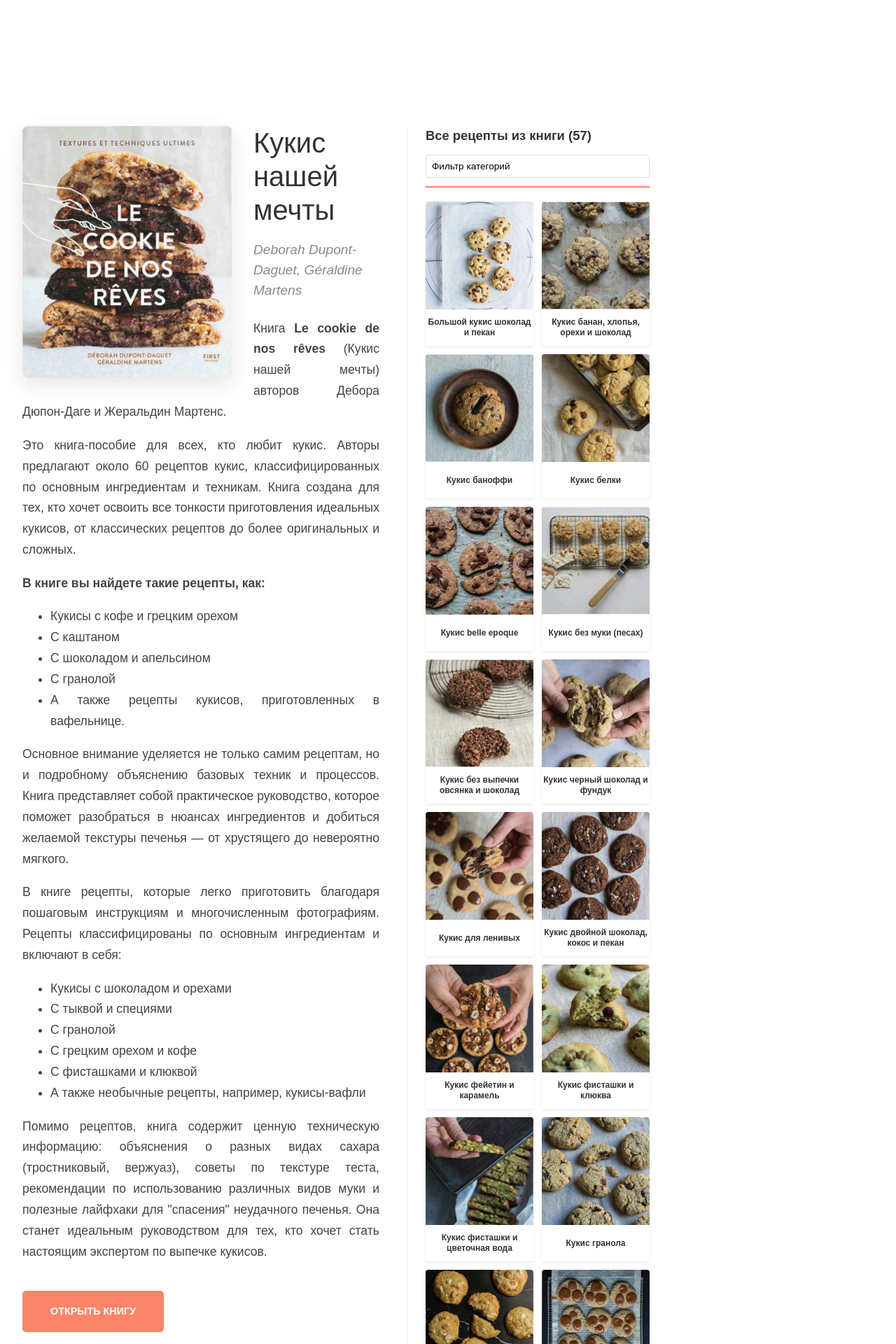
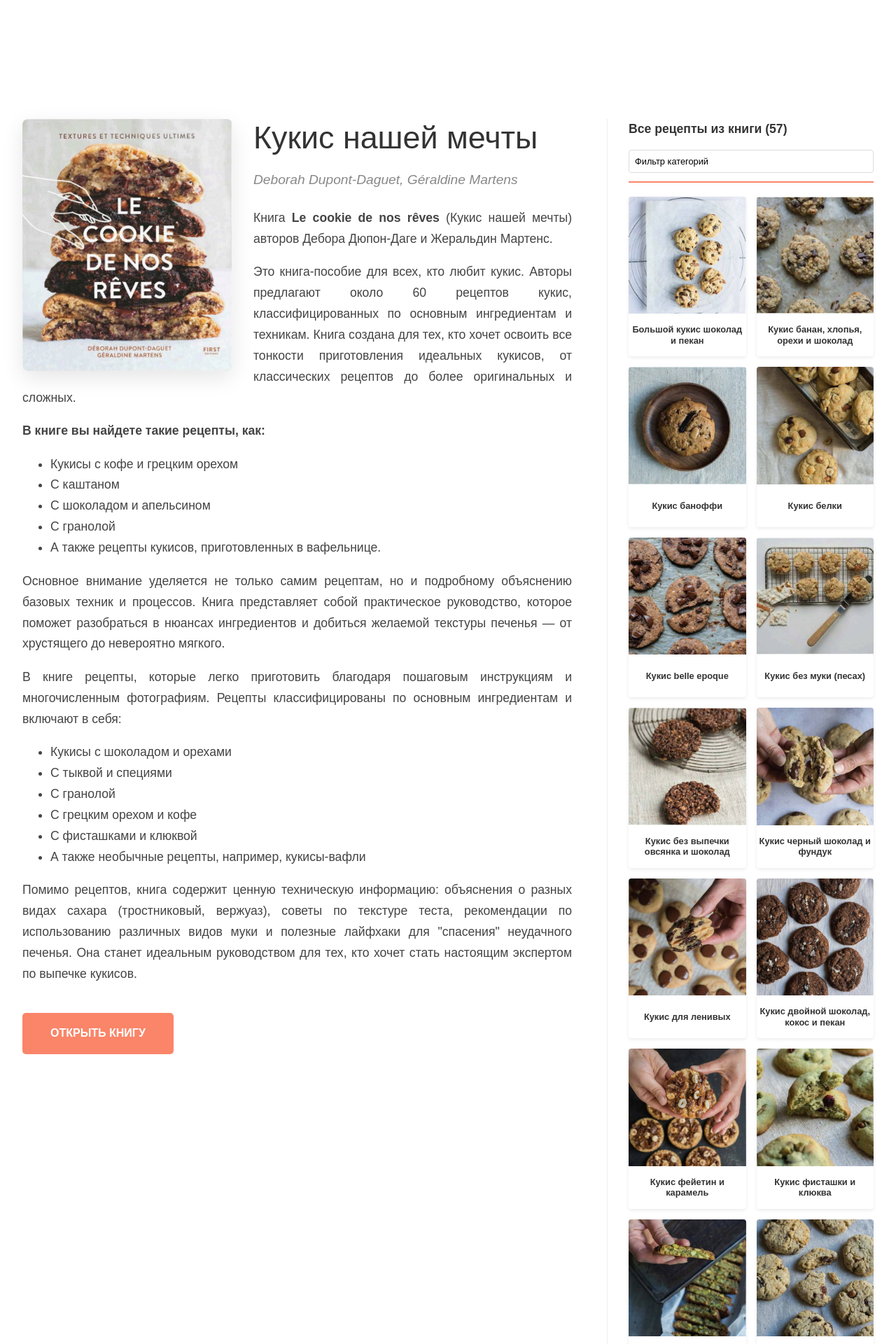
Before and after one commit to Helga1970/new-site, a Jekyll site: the page built from _books/les-cookeis-de-nos-reve.html, in a window 1280 px wide. Shown: the top 1920 px of the page at 70% size. Built offline with Jekyll 4.4.1, drawn with Linux system fonts in a browser that asks for light colours; nearby versions of some CDN libraries; some web fonts are replaced; comment, search, counter and statistics services are not loaded.

Commit message:
Update book_page.html

```diff
--- a/_layouts/book_page.html
+++ b/_layouts/book_page.html
@@ -3,40 +3,52 @@ layout: default
 ---
 
 <style>
-    /* 1. РАСШИРЯЕМ ГЛАВНЫЙ КОНТЕЙНЕР (Убираем пустую дыру справа) */
-    .container.main-content, .container, .content, .site-content {
-        max-width: 95vw !important; /* Растягиваем почти на весь экран */
+    /* 1. ЛОМАЕМ СТЕНЫ РОДИТЕЛЬСКОГО КОНТЕЙНЕРА */
+    /* Эти стили заставят блок .container в default.html стать широким */
+    .container.main-content {
+        max-width: 95vw !important;
         width: 95vw !important;
+        display: flex !important;
+        justify-content: center !important;
         margin: 0 auto !important;
         padding: 0 !important;
     }
 
-    /* 2. ОБЕРТКА СТРАНИЦЫ: РАСПРЕДЕЛЯЕМ 70% НА 30% */
+    /* Скрываем системный сайдбар из default.html, если он мешает */
+    .container.main-content > aside,
+    .container.main-content > .sidebar {
+        display: none !important;
+    }
+
+    /* Расширяем внутреннюю секцию */
+    section.content {
+        width: 100% !important;
+        max-width: 100% !important;
+        margin: 0 !important;
+        padding: 0 !important;
+    }
+
+    /* 2. НАСТРАИВАЕМ НАШУ СТРАНИЦУ (70% на 30%) */
     .book-page-wrapper {
         display: flex !important;
-        flex-direction: row !important;
-        justify-content: center !important; /* Центрируем всю конструкцию */
-        gap: 40px;
         width: 100% !important;
-        margin: 40px auto !important;
+        gap: 50px;
+        margin-top: 30px;
     }
 
-    /* ЛЕВАЯ КОЛОНКА — ТЕПЕРЬ 70% */
     .book-main-content {
-        width: 70% !important;
-        flex-shrink: 1 !important;
-        min-width: 0;
+        width: 70% !important; /* Твои 70% ширины */
+        flex-shrink: 1;
     }
 
-    /* ПРАВАЯ КОЛОНКА (САЙДБАР) */
     .book-sidebar {
-        width: 320px !important;
-        flex-shrink: 0 !important;
+        width: 350px !important; /* Сайдбар для рецептов */
+        flex-shrink: 0;
         border-left: 1px solid #eee;
-        padding-left: 25px;
+        padding-left: 30px;
     }
 
-    /* 3. КАРТИНКА И ОБТЕКАНИЕ (Раз лево в порядке — фиксируем) */
+    /* 3. ОБТЕКАНИЕ КАРТИНКИ */
     .book-cover-img {
         float: left !important;
         width: 300px !important;
@@ -47,77 +59,69 @@ layout: default
 
     /* 4. ИСПРАВЛЕНИЕ ФИЛЬТРА (Галочки в одну строку с текстом) */
     .checkbox-item {
-        display: flex !important; /* Выстраивает в ряд */
-        align-items: center !important; /* Центрирует по вертикали */
-        gap: 10px !important; /* Расстояние между галочкой и текстом */
+        display: flex !important;
+        align-items: center !important;
+        gap: 10px !important;
         margin-bottom: 8px !important;
+    }
+
+    .checkbox-item input[type="checkbox"] {
+        margin: 0 !important;
+        width: 18px !important;
+        height: 18px !important;
+        flex-shrink: 0 !important;
         cursor: pointer;
     }
 
-    .checkbox-item input[type="checkbox"] {
-        margin: 0 !important; /* Убираем лишние отступы темы */
-        width: auto !important; /* Чтобы тема не растягивала их на всю строку */
-        height: auto !important;
-        display: inline-block !important;
-    }
-
     .checkbox-item label {
-        display: inline-block !important;
         margin: 0 !important;
         cursor: pointer;
         font-size: 0.9rem !important;
-        line-height: 1 !important;
+        line-height: 1.2 !important;
     }
 
     /* 5. СЕТКА РЕЦЕПТОВ (2 В РЯД) */
     .mini-recipe-grid {
         display: grid !important;
         grid-template-columns: 1fr 1fr !important;
-        gap: 12px !important;
+        gap: 15px !important;
     }
 
     .mini-recipe-card { background: #fff; border-radius: 4px; overflow: hidden; box-shadow: 0 2px 5px rgba(0,0,0,0.08); }
     .mini-image-wrapper { width: 100%; aspect-ratio: 1/1; position: relative; }
     .mini-image-wrapper img { position: absolute; top:0; left:0; width:100%; height:100%; object-fit: cover; }
-    .mini-title-box { padding: 6px 2px; text-align: center; min-height: 40px; display: flex; align-items: center; justify-content: center; }
-    .mini-title { font-size: 0.75rem !important; margin: 0; color: #333; line-height: 1.2; font-weight: 600; }
+    .mini-title-box { padding: 8px 4px; text-align: center; min-height: 45px; display: flex; align-items: center; justify-content: center; }
+    .mini-title { font-size: 0.8rem !important; margin: 0; color: #333; line-height: 1.2; font-weight: 600; }
 
     .hidden { display: none; }
 </style>
 
 <div class="book-page-wrapper">
-
   <div class="book-main-content">
     <img src="{{ page.book_cover }}" alt="{{ page.book_title }}" class="book-cover-img">
-
-    <h1 style="margin: 0 0 5px 0; font-size: 2.5rem; color: #333; line-height: 1.2;">{{ page.book_title }}</h1>
+    <h1 style="margin: 0 0 10px 0; font-size: 2.8rem; color: #333;">{{ page.book_title }}</h1>
     <p style="color: #888; font-style: italic; margin-bottom: 25px; font-size: 1.2rem;">{{ page.book_author }}</p>
-
     <div class="book-description" style="line-height: 1.7; color: #444; font-size: 1.1rem; text-align: justify;">
       {{ content }}
     </div>
-
     <div style="margin-top: 40px; clear: both;">
-      <a href="{{ page.book_link }}" target="_blank"
-         style="display: inline-block; background: #fa8569; color: #fff; text-decoration: none; padding: 15px 40px; border-radius: 5px; font-weight: bold; text-transform: uppercase; font-size: 0.9rem;">
-        Открыть книгу
-      </a>
+      <a href="{{ page.book_link }}" target="_blank" style="display: inline-block; background: #fa8569; color: #fff; text-decoration: none; padding: 15px 40px; border-radius: 5px; font-weight: bold; text-transform: uppercase;">Открыть книгу</a>
     </div>
   </div>
 
   <div class="book-sidebar">
     <div style="border-bottom: 2px solid #fa8569; padding-bottom: 12px; margin-bottom: 20px;">
-      <h3 style="margin: 0; font-size: 1.15rem; color: #333; font-weight: bold;">Все рецепты из книги (<span id="recipes-count">0</span>)</h3>
-      <div id="filter-container" style="margin-top: 12px; position: relative;">
-        <button id="filter-toggle" style="width: 100%; font-size: 0.85rem; padding: 8px; cursor: pointer; background: #fff; border: 1px solid #ddd; border-radius: 4px; display: flex; justify-content: space-between; align-items: center;">
+      <h3 style="margin: 0; font-size: 1.1rem; color: #333;">Все рецепты из книги (<span id="recipes-count">0</span>)</h3>
+      <div id="filter-container" style="margin-top: 15px; position: relative;">
+        <button id="filter-toggle" style="width: 100%; font-size: 0.8rem; padding: 8px; cursor: pointer; background: #fff; border: 1px solid #ddd; border-radius: 4px; display: flex; justify-content: space-between;">
             <span>Фильтр категорий</span>
             <span id="sel-count" style="font-weight: bold; color: #fa8569;"></span>
         </button>
-        <div id="checkbox-list-container" class="hidden" style="position: absolute; background: white; border: 1px solid #ddd; width: 100%; z-index: 100; padding: 12px; box-shadow: 0 5px 20px rgba(0,0,0,0.1);">
-            <div class="checkbox-item">
+        <div id="checkbox-list-container" class="hidden" style="position: absolute; background: white; border: 1px solid #ddd; width: 100%; z-index: 100; padding: 10px; box-shadow: 0 5px 15px rgba(0,0,0,0.1);">
+            <div class="checkbox-item" style="border-bottom: 1px solid #eee; padding-bottom: 5px; margin-bottom: 5px;">
                 <input type="checkbox" id="all-cat" value="all"> <label for="all-cat" style="font-weight: bold;">Все</label>
             </div>
-            </div>
+        </div>
       </div>
     </div>
     <div id="mini-recipes-grid" class="mini-recipe-grid"></div>
```
